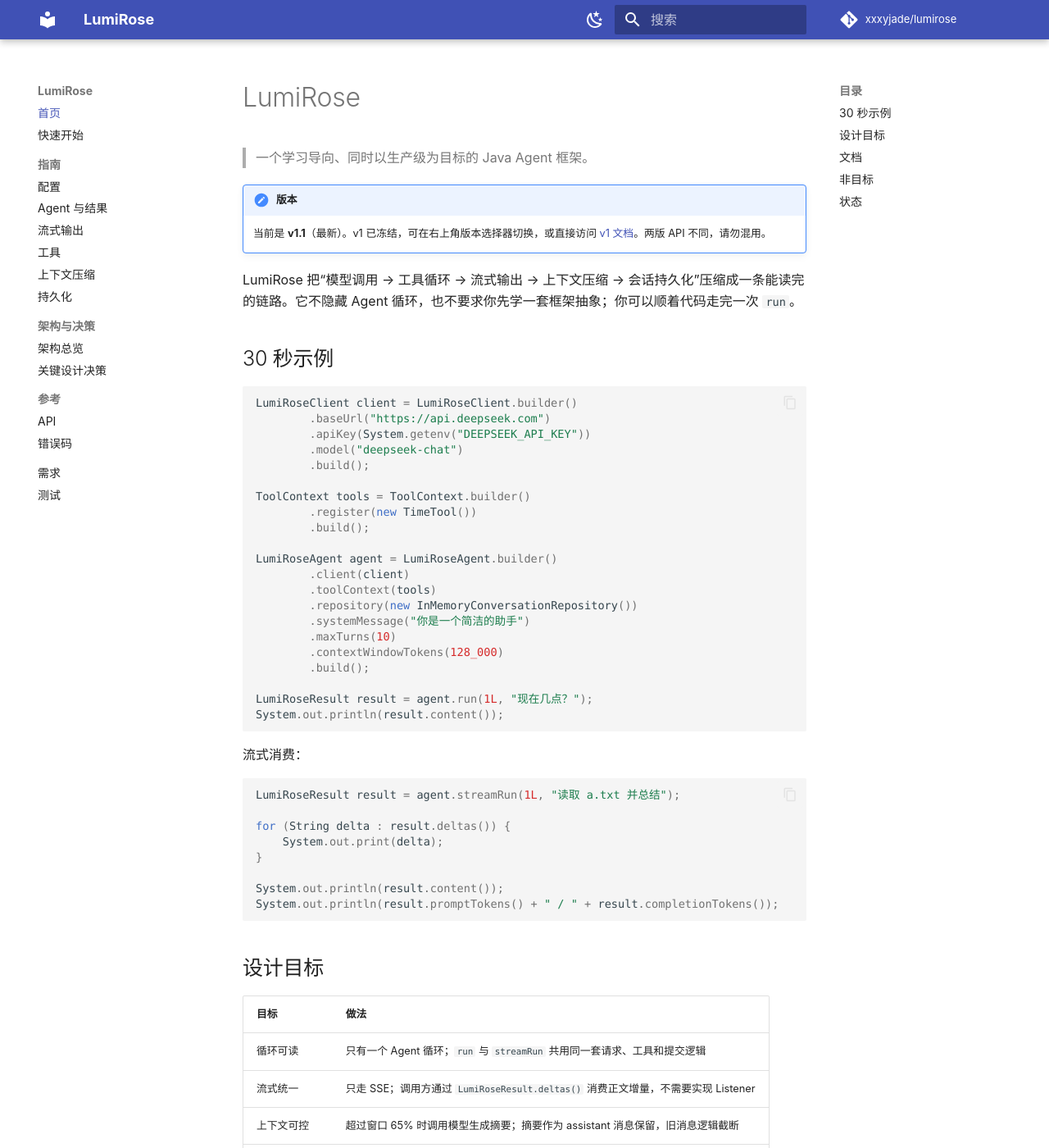
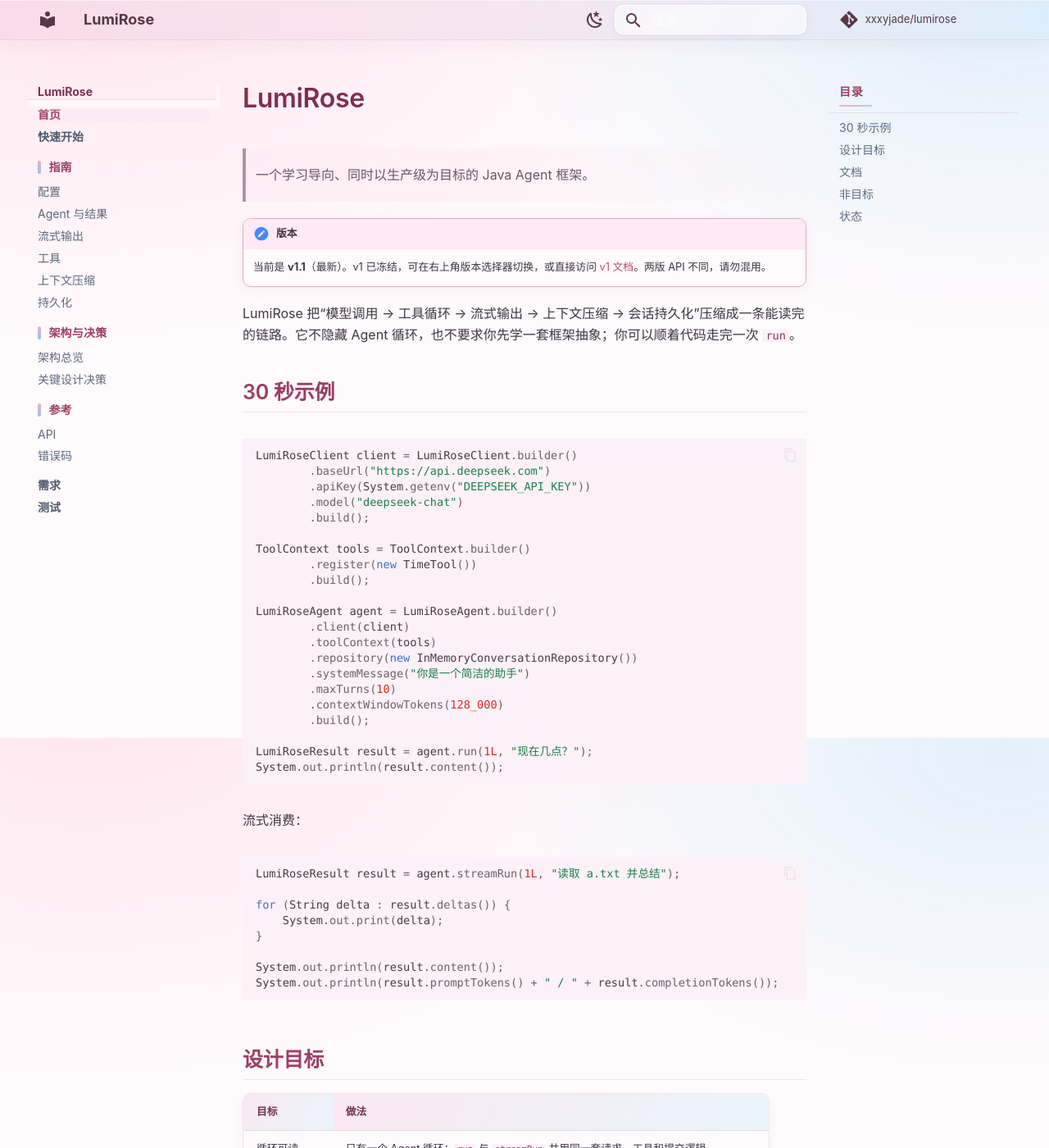
Before and after one commit to XXXYJade/lumirose, an MkDocs documentation site: the page built from docs/v1.1/index.md, in a window 1280 px wide and 1400 px high. Shown: the whole window at 82% size. Built offline with MkDocs 1.6.1 and Material for MkDocs 9.7.7, drawn with Linux system fonts in a browser that asks for light colours; comment, search, counter and statistics services are not loaded; the version menu is left out.

Commit message:
docs: apply sakura and powder-blue documentation theme

```diff
--- /dev/null
+++ b/docs/v1.1/stylesheets/extra.css
@@ -0,0 +1,510 @@
+/* ==========================================================================
+   LumiRose docs theme
+   Light palette: sakura pink + powder blue.
+   The navigation uses separate colors for section labels and child links so
+   hierarchy is visible without relying on weight alone.
+   ========================================================================== */
+
+:root {
+  --lr-rose-100: #fdeaf2;
+  --lr-rose-300: #efaec7;
+  --lr-rose-400: #df83a8;
+  --lr-rose-500: #c45f89;
+  --lr-blue-100: #eaf6fd;
+  --lr-blue-300: #a9d3ea;
+  --lr-blue-400: #8fc4e2;
+}
+
+/* --------------------------------------------------------------------------
+   Light scheme
+   -------------------------------------------------------------------------- */
+
+[data-md-color-scheme="default"] {
+  --md-primary-fg-color: #e7a6bf;
+  --md-primary-fg-color--light: #f4c9da;
+  --md-primary-fg-color--dark: #c97d9d;
+  --md-primary-bg-color: #573747;
+
+  --md-accent-fg-color: #3d87b2;
+  --md-accent-fg-color--transparent: rgb(61 135 178 / 12%);
+
+  --md-default-fg-color: #3f3540;
+  --md-default-fg-color--light: #6f5f6a;
+  --md-default-fg-color--lighter: #a995a1;
+  --md-default-fg-color--lightest: #f1e2e9;
+  --md-default-bg-color: #fffafc;
+
+  --md-typeset-a-color: #b04f74;
+  --md-typeset-color: #3f3540;
+
+  --md-code-bg-color: #fbf1f6;
+  --md-code-fg-color: #4a3a45;
+
+  --md-footer-bg-color: #f8eaf1;
+  --md-footer-fg-color: #5d4a56;
+  --md-footer-fg-color--light: #806c78;
+  --md-footer-fg-color--lighter: #a995a1;
+  --md-footer-bg-color--dark: #f2e0e9;
+
+  --lr-nav-section: #9c3f63;
+  --lr-nav-link: #5d687d;
+  --lr-nav-link-hover: #2a7399;
+  --lr-nav-link-hover-bg: #eef7fd;
+  --lr-nav-active: #a33f64;
+  --lr-nav-active-bg: #fdeaf2;
+
+  --lr-toc-title: #9c3f63;
+  --lr-toc-link: #606c80;
+  --lr-toc-active-bg: #fff4f8;
+
+  --lr-border: rgb(190 120 148 / 18%);
+  --lr-heading: #7f2f4e;
+  --lr-heading-2: #9c3f63;
+  --lr-heading-3: #2f6f91;
+
+  --lr-page-glow-1: rgb(255 214 230 / 55%);
+  --lr-page-glow-2: rgb(208 234 249 / 60%);
+}
+
+/* --------------------------------------------------------------------------
+   Dark scheme: keep the same rose/blue identity on a plum night background.
+   -------------------------------------------------------------------------- */
+
+[data-md-color-scheme="slate"] {
+  --md-primary-fg-color: #3a2732;
+  --md-primary-fg-color--light: #523746;
+  --md-primary-fg-color--dark: #2a1b23;
+  --md-primary-bg-color: #f4d9e5;
+
+  --md-accent-fg-color: #9fd0ec;
+  --md-accent-fg-color--transparent: rgb(159 208 236 / 12%);
+
+  --md-default-fg-color: #f2e4ec;
+  --md-default-fg-color--light: #cbb3c1;
+  --md-default-fg-color--lighter: #927a88;
+  --md-default-fg-color--lightest: #3a2a34;
+  --md-default-bg-color: #21181e;
+
+  --md-typeset-a-color: #f0a6c2;
+  --md-typeset-color: #f2e4ec;
+
+  --md-code-bg-color: #2b1f27;
+  --md-code-fg-color: #f4dce7;
+
+  --md-footer-bg-color: #1b1318;
+  --md-footer-fg-color: #d9c2cf;
+  --md-footer-fg-color--light: #b9a0ae;
+  --md-footer-fg-color--lighter: #8d7482;
+  --md-footer-bg-color--dark: #150f13;
+
+  --lr-nav-section: #f0a6c2;
+  --lr-nav-link: #c6b3bf;
+  --lr-nav-link-hover: #9fd0ec;
+  --lr-nav-link-hover-bg: rgb(159 208 236 / 10%);
+  --lr-nav-active: #f4b7ce;
+  --lr-nav-active-bg: rgb(240 166 194 / 12%);
+
+  --lr-toc-title: #f0a6c2;
+  --lr-toc-link: #bda9b5;
+  --lr-toc-active-bg: rgb(240 166 194 / 10%);
+
+  --lr-border: rgb(240 166 194 / 18%);
+  --lr-heading: #f4c2d5;
+  --lr-heading-2: #f0a6c2;
+  --lr-heading-3: #a8d6ee;
+
+  --lr-page-glow-1: rgb(122 61 84 / 20%);
+  --lr-page-glow-2: rgb(56 106 134 / 18%);
+}
+
+/* --------------------------------------------------------------------------
+   Page canvas
+   -------------------------------------------------------------------------- */
+
+body {
+  background-color: var(--md-default-bg-color);
+  background-image:
+    radial-gradient(60rem 36rem at 8% -4%, var(--lr-page-glow-1), transparent 62%),
+    radial-gradient(52rem 32rem at 96% 2%, var(--lr-page-glow-2), transparent 60%);
+  background-attachment: fixed;
+  background-repeat: no-repeat;
+}
+
+::selection {
+  color: #4a2b3a;
+  background: #f7c9dc;
+}
+
+/* --------------------------------------------------------------------------
+   Header and search
+   -------------------------------------------------------------------------- */
+
+.md-header {
+  color: #573747;
+  background: linear-gradient(115deg, #f9dce8 0%, #f6e6f1 46%, #dceefa 100%);
+  border-bottom: 1px solid rgb(190 120 148 / 14%);
+  box-shadow: 0 1px 0 rgb(255 255 255 / 55%) inset, 0 6px 24px rgb(126 73 96 / 6%);
+}
+
+.md-header__title,
+.md-header__topic,
+.md-header__button {
+  color: inherit;
+}
+
+.md-header .md-search__form {
+  background-color: rgb(255 255 255 / 62%);
+  border: 1px solid rgb(255 255 255 / 76%);
+  border-radius: 0.5rem;
+  box-shadow: 0 2px 8px rgb(126 73 96 / 7%);
+}
+
+.md-header .md-search__form:hover {
+  background-color: rgb(255 255 255 / 82%);
+}
+
+.md-header .md-search__input {
+  color: #4a3a45;
+}
+
+[data-md-color-scheme="slate"] .md-header {
+  color: #f4d9e5;
+  background: linear-gradient(115deg, #34222c 0%, #2b222d 50%, #1e2a32 100%);
+  border-bottom-color: rgb(240 166 194 / 14%);
+  box-shadow: 0 1px 0 rgb(255 255 255 / 5%) inset, 0 6px 24px rgb(0 0 0 / 24%);
+}
+
+[data-md-color-scheme="slate"] .md-header .md-search__form {
+  background-color: rgb(255 255 255 / 8%);
+  border-color: rgb(240 166 194 / 16%);
+}
+
+[data-md-color-scheme="slate"] .md-header .md-search__form:hover {
+  background-color: rgb(255 255 255 / 12%);
+}
+
+[data-md-color-scheme="slate"] .md-header .md-search__input {
+  color: #f2e4ec;
+}
+
+/* --------------------------------------------------------------------------
+   Left navigation
+   -------------------------------------------------------------------------- */
+
+.md-sidebar__scrollwrap {
+  scrollbar-color: var(--lr-rose-300) transparent;
+}
+
+.md-nav--primary .md-nav__title[for="__drawer"] {
+  color: #7f2f4e;
+  background: transparent;
+  border-bottom: 1px solid var(--lr-border);
+}
+
+.md-nav--primary .md-nav__title[for="__drawer"] .md-nav__button {
+  color: var(--lr-rose-500);
+}
+
+.md-nav__source {
+  color: #6f3a50;
+  background: linear-gradient(115deg, #fbe3ec 0%, #f3e8f5 50%, #e6f2fa 100%);
+  border-bottom: 1px solid var(--lr-border);
+}
+
+.md-nav__source .md-source {
+  color: inherit;
+}
+
+[data-md-color-scheme="slate"] .md-nav__source {
+  color: #f4d9e5;
+  background: linear-gradient(115deg, #34222c 0%, #2b222d 50%, #1e2a32 100%);
+}
+
+/* Direct top-level pages (for example "需求" and "测试") sit between the
+   section labels and the child links in the hierarchy. */
+.md-nav--primary > .md-nav__list > .md-nav__item:not(.md-nav__item--section) > .md-nav__link {
+  color: #4f5a6e;
+  font-weight: 600;
+}
+
+.md-nav--primary > .md-nav__list > .md-nav__item:not(.md-nav__item--section) > .md-nav__link--active {
+  color: var(--lr-nav-active);
+}
+
+.md-nav--primary .md-nav__item--section {
+  margin-top: 1.35em;
+}
+
+.md-nav--primary .md-nav__item--section > .md-nav__link {
+  margin-bottom: 0.15rem;
+}
+
+.md-nav--primary .md-nav__link {
+  color: var(--lr-nav-link);
+  border-radius: 0.45rem;
+  transition: color 150ms ease, background-color 150ms ease;
+}
+
+.md-nav--primary .md-nav__link[href]:hover,
+.md-nav--primary .md-nav__link[for]:hover {
+  color: var(--lr-nav-link-hover);
+  background-color: var(--lr-nav-link-hover-bg);
+}
+
+.md-nav--primary .md-nav__link--active,
+.md-nav--primary .md-nav__item--active:not(.md-nav__item--section) > .md-nav__link {
+  color: var(--lr-nav-active);
+  background-color: var(--lr-nav-active-bg);
+  font-weight: 600;
+}
+
+.md-nav--primary .md-nav__link--active:hover,
+.md-nav--primary .md-nav__item--active:not(.md-nav__item--section) > .md-nav__link:hover {
+  color: var(--lr-nav-active);
+  background-color: var(--lr-nav-active-bg);
+}
+
+/* Section labels are the top-level group names. Give them a rose tone and a
+   small rose-to-blue marker; child links stay muted slate blue. */
+.md-nav--primary .md-nav__item--section > .md-nav__link {
+  color: var(--lr-nav-section);
+  font-weight: 700;
+  letter-spacing: 0.015em;
+}
+
+.md-nav--primary .md-nav__item--section > .md-nav__link .md-ellipsis {
+  display: inline-flex;
+  gap: 0.45rem;
+  align-items: center;
+}
+
+.md-nav--primary .md-nav__item--section > .md-nav__link .md-ellipsis::before {
+  width: 0.22rem;
+  height: 0.82rem;
+  content: "";
+  background: linear-gradient(180deg, var(--lr-rose-300), var(--lr-blue-400));
+  border-radius: 99px;
+}
+
+.md-nav--primary .md-nav__item--section > .md-nav__link[for]:hover {
+  color: var(--lr-nav-section);
+  background-color: transparent;
+}
+
+[data-md-color-scheme="slate"] .md-nav--primary .md-nav__title[for="__drawer"] {
+  color: #f4c2d5;
+  background: transparent;
+}
+
+/* --------------------------------------------------------------------------
+   Right-hand table of contents
+   -------------------------------------------------------------------------- */
+
+.md-nav--secondary .md-nav__title {
+  padding-bottom: 0.35rem;
+  color: var(--lr-toc-title);
+  font-weight: 700;
+  letter-spacing: 0.06em;
+  background: transparent;
+  border-bottom: 1px solid var(--lr-border);
+  box-shadow: none;
+}
+
+.md-nav--secondary .md-nav__title::after {
+  display: block;
+  width: 2rem;
+  height: 2px;
+  margin-top: 0.35rem;
+  content: "";
+  background: linear-gradient(90deg, var(--lr-rose-300), var(--lr-blue-300));
+  border-radius: 99px;
+}
+
+.md-nav--secondary .md-nav__link {
+  color: var(--lr-toc-link);
+  border-radius: 0.35rem;
+  transition: color 150ms ease, background-color 150ms ease, box-shadow 150ms ease;
+}
+
+.md-nav--secondary .md-nav__link:hover {
+  color: var(--lr-nav-link-hover);
+  background-color: var(--lr-nav-link-hover-bg);
+  box-shadow: inset 2px 0 0 var(--lr-blue-300);
+}
+
+.md-nav--secondary .md-nav__link--active {
+  color: var(--lr-nav-active);
+  background-color: var(--lr-toc-active-bg);
+  box-shadow: inset 2px 0 0 var(--lr-rose-400);
+  font-weight: 600;
+}
+
+.md-nav--secondary .md-nav__link--active:hover {
+  color: var(--lr-nav-active);
+  background-color: var(--lr-toc-active-bg);
+  box-shadow: inset 2px 0 0 var(--lr-rose-400);
+}
+
+/* --------------------------------------------------------------------------
+   Typography
+   -------------------------------------------------------------------------- */
+
+.md-typeset h1 {
+  color: var(--lr-heading);
+  font-weight: 600;
+}
+
+.md-typeset h2 {
+  padding-bottom: 0.24em;
+  color: var(--lr-heading-2);
+  font-weight: 600;
+  border-bottom: 1px solid var(--lr-border);
+}
+
+.md-typeset h3 {
+  color: var(--lr-heading-3);
+  font-weight: 600;
+}
+
+.md-typeset a {
+  text-underline-offset: 0.15em;
+  text-decoration-color: rgb(176 79 116 / 30%);
+}
+
+.md-typeset a:hover {
+  color: var(--md-accent-fg-color);
+  text-decoration-color: currentcolor;
+}
+
+.md-typeset blockquote {
+  padding: 0.2rem 0.9rem;
+  color: #6b5562;
+  background: linear-gradient(90deg, rgb(253 234 242 / 65%), transparent);
+  border-left: 0.2rem solid var(--lr-rose-300);
+  border-radius: 0 0.4rem 0.4rem 0;
+}
+
+[data-md-color-scheme="slate"] .md-typeset blockquote {
+  color: #d6becb;
+  background: linear-gradient(90deg, rgb(240 166 194 / 8%), transparent);
+}
+
+/* --------------------------------------------------------------------------
+   Tables, code and admonitions
+   -------------------------------------------------------------------------- */
+
+.md-typeset table:not([class]) {
+  overflow: hidden;
+  border-color: var(--lr-border);
+  border-radius: 0.5rem;
+  box-shadow: 0 4px 14px rgb(126 73 96 / 4%);
+}
+
+.md-typeset table:not([class]) th {
+  color: #6f3550;
+  background: linear-gradient(115deg, #fbe8f1, #eaf5fc);
+}
+
+.md-typeset table:not([class]) tbody tr:nth-child(2n) {
+  background-color: rgb(255 247 251 / 65%);
+}
+
+[data-md-color-scheme="slate"] .md-typeset table:not([class]) th {
+  color: #f4c2d5;
+  background: linear-gradient(115deg, rgb(122 61 84 / 35%), rgb(56 106 134 / 30%));
+}
+
+[data-md-color-scheme="slate"] .md-typeset table:not([class]) tbody tr:nth-child(2n) {
+  background-color: rgb(240 166 194 / 4%);
+}
+
+.md-typeset .highlight {
+  overflow: hidden;
+  border-radius: 0.5rem;
+}
+
+.md-typeset code {
+  color: #8a3a5b;
+}
+
+.md-typeset pre > code {
+  color: var(--md-code-fg-color);
+}
+
+[data-md-color-scheme="slate"] .md-typeset code {
+  color: #f0b4cb;
+}
+
+.md-typeset .admonition,
+.md-typeset details {
+  overflow: hidden;
+  border-radius: 0.5rem;
+  box-shadow: 0 4px 14px rgb(126 73 96 / 5%);
+}
+
+.md-typeset .admonition.note,
+.md-typeset details.note {
+  border-color: #e7a8c2;
+}
+
+.md-typeset .admonition.note > .admonition-title,
+.md-typeset details.note > summary {
+  background-color: var(--lr-rose-100);
+}
+
+[data-md-color-scheme="slate"] .md-typeset .admonition.note,
+[data-md-color-scheme="slate"] .md-typeset details.note {
+  border-color: rgb(240 166 194 / 34%);
+}
+
+[data-md-color-scheme="slate"] .md-typeset .admonition.note > .admonition-title,
+[data-md-color-scheme="slate"] .md-typeset details.note > summary {
+  background-color: rgb(240 166 194 / 15%);
+}
+
+.md-typeset .admonition.tip,
+.md-typeset details.tip {
+  border-color: #a9d3ea;
+}
+
+.md-typeset .admonition.tip > .admonition-title,
+.md-typeset details.tip > summary {
+  background-color: var(--lr-blue-100);
+}
+
+[data-md-color-scheme="slate"] .md-typeset .admonition.tip,
+[data-md-color-scheme="slate"] .md-typeset details.tip {
+  border-color: rgb(159 208 236 / 34%);
+}
+
+[data-md-color-scheme="slate"] .md-typeset .admonition.tip > .admonition-title,
+[data-md-color-scheme="slate"] .md-typeset details.tip > summary {
+  background-color: rgb(159 208 236 / 14%);
+}
+
+/* --------------------------------------------------------------------------
+   Footer
+   -------------------------------------------------------------------------- */
+
+.md-footer {
+  color: var(--md-footer-fg-color);
+  background: linear-gradient(115deg, #f9e2ec 0%, #f4e9f2 50%, #e6f2fa 100%);
+  border-top: 1px solid var(--lr-border);
+}
+
+.md-footer-meta {
+  background-color: transparent;
+}
+
+.md-footer-meta.md-typeset a {
+  color: #7f4a60;
+}
+
+[data-md-color-scheme="slate"] .md-footer {
+  background: linear-gradient(115deg, #261a21 0%, #221a20 50%, #18232a 100%);
+}
+
+/* Keep the footer readable when Material renders its default dark meta bar. */
+[data-md-color-scheme="slate"] .md-footer-meta.md-typeset a {
+  color: #d9b7c7;
+}
--- a/mkdocs.yml
+++ b/mkdocs.yml
@@ -34,6 +34,9 @@ theme:
       toggle:
         icon: material/weather-sunny
         name: 切换到浅色
+
+extra_css:
+  - stylesheets/extra.css
 
 plugins:
   - search
```
